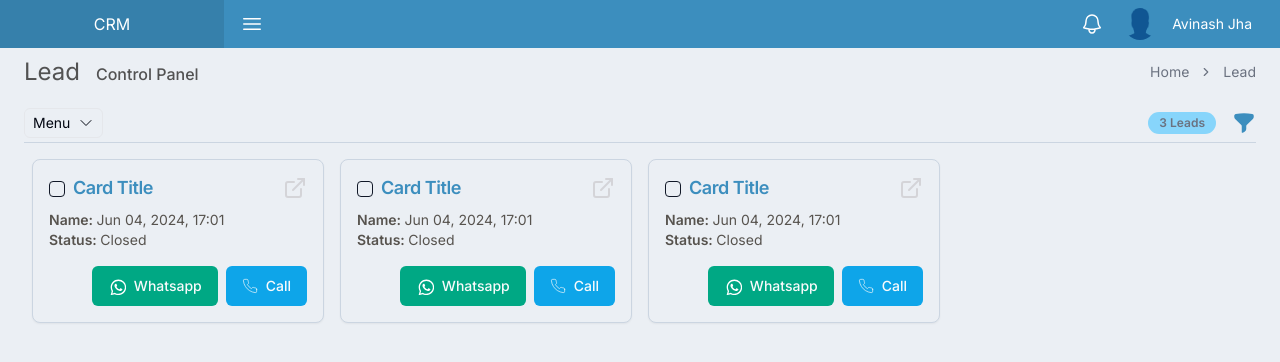
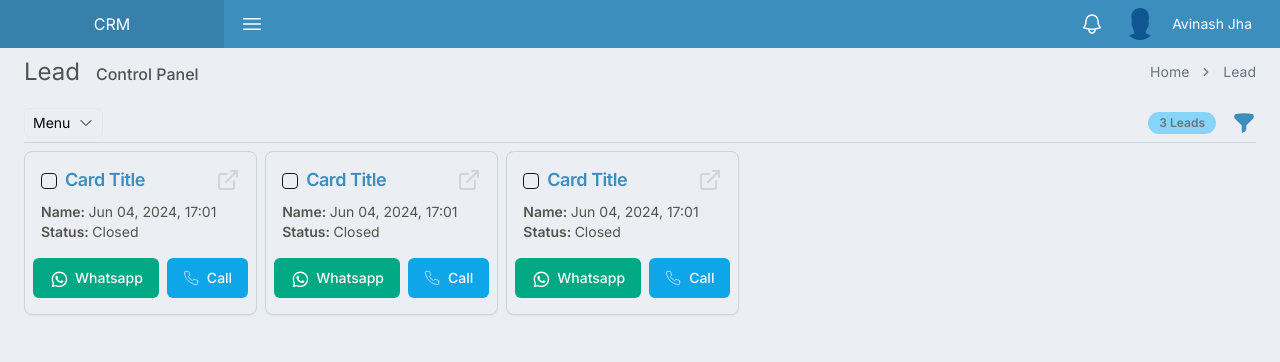
Before and after one commit to Buzxxx/ehe_next, a Next.js app: page /lead in a window 1280 px wide. Shown: the top 362 px of the page. Built offline with nearby package versions, Linux system fonts and the light colour scheme.

Commit message:
Lead - lead listing UI enhanacement #55

```diff
--- a/src/components/lead/ui/leadCard.tsx
+++ b/src/components/lead/ui/leadCard.tsx
@@ -22,7 +22,7 @@ export const LeadCard: React.FC<LeadCardProps> = ({
   onToggle,
   idx,
 }) => (
-  <Card className="bg-charcoal-foreground border border-slate-300 text-stone-600">
+  <Card className="bg-charcoal-foreground border border-slate-300 text-stone-600 ">
     <CardHeader className="py-2 flex-row items-center gap-2 px-4">
       <Checkbox className="mt-2" checked={isSelected} onClick={onToggle} />
 
@@ -49,9 +49,9 @@ export const LeadCard: React.FC<LeadCardProps> = ({
         </p>
       </div>
     </CardContent>
-    <CardFooter className="gap-2 justify-end px-4 pb-4">
+    <CardFooter className="gap-2 justify-end px-2 pb-4">
       <Button className="flex items-center gap-2 bg-tertiary hover:bg-tertiary hover:border-slate-500 py-1">
-        <WhatsAppIcon className="subpixel-antialised" />
+        <WhatsAppIcon />
         Whatsapp
       </Button>
       <Button className="flex items-center gap-2 bg-sky-500 hover:bg-sky-600 py-1">
--- a/src/components/lead/ui/visitorPanel.tsx
+++ b/src/components/lead/ui/visitorPanel.tsx
@@ -15,7 +15,7 @@ const VisitorPanelBody: React.FC<VisitorPanelBodyProps> = ({
   onToggleLead,
 }) => (
   <div className="visitor-panel-body pt-2">
-    <div className="grid md:grid-cols-4 p-2 gap-4">
+    <div className="flex flex-col sm:flex-row gap-2 flex-wrap">
       {leads.map((lead, index) => (
         <LeadCard
           key={lead.id}
```
